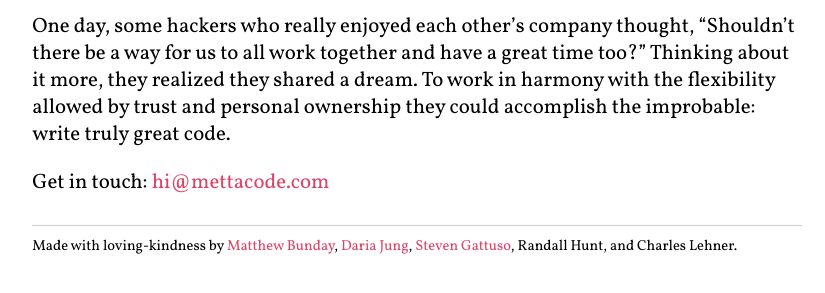
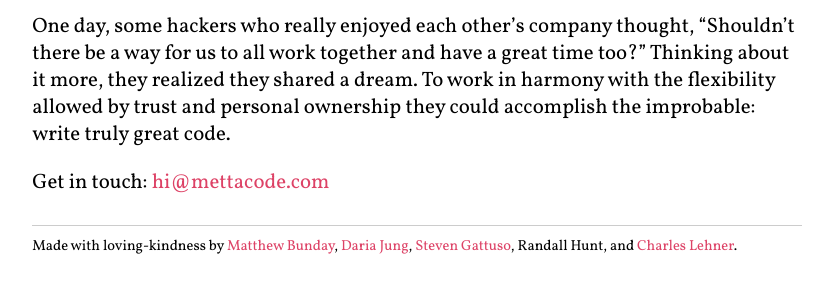
Before and after one commit to zencephalon/mettacode, a plain HTML site: page index.html in a window 1280 px wide. Shown: the part 287-580 px from the top of the page, without its empty margins (223-1048 px from the left). Drawn offline with Linux system fonts and the light colour scheme.

Commit message:
Add celehner link

```diff
--- a/index.html
+++ b/index.html
@@ -26,7 +26,7 @@
 
     <footer>
         <hr>
-        Made with loving-kindness by <a href="http://zencephalon.com">Matthew Bunday</a>, <a href="http://dariajung.com">Daria Jung</a>, <a href="http://stevegattuso.me/">Steven Gattuso</a>, Randall Hunt, and Charles Lehner.
+        Made with loving-kindness by <a href="http://zencephalon.com">Matthew Bunday</a>, <a href="http://dariajung.com">Daria Jung</a>, <a href="http://stevegattuso.me/">Steven Gattuso</a>, Randall Hunt, and <a href="http://celehner.com/">Charles Lehner</a>.
     </footer>
 </div>
 </body>
```
